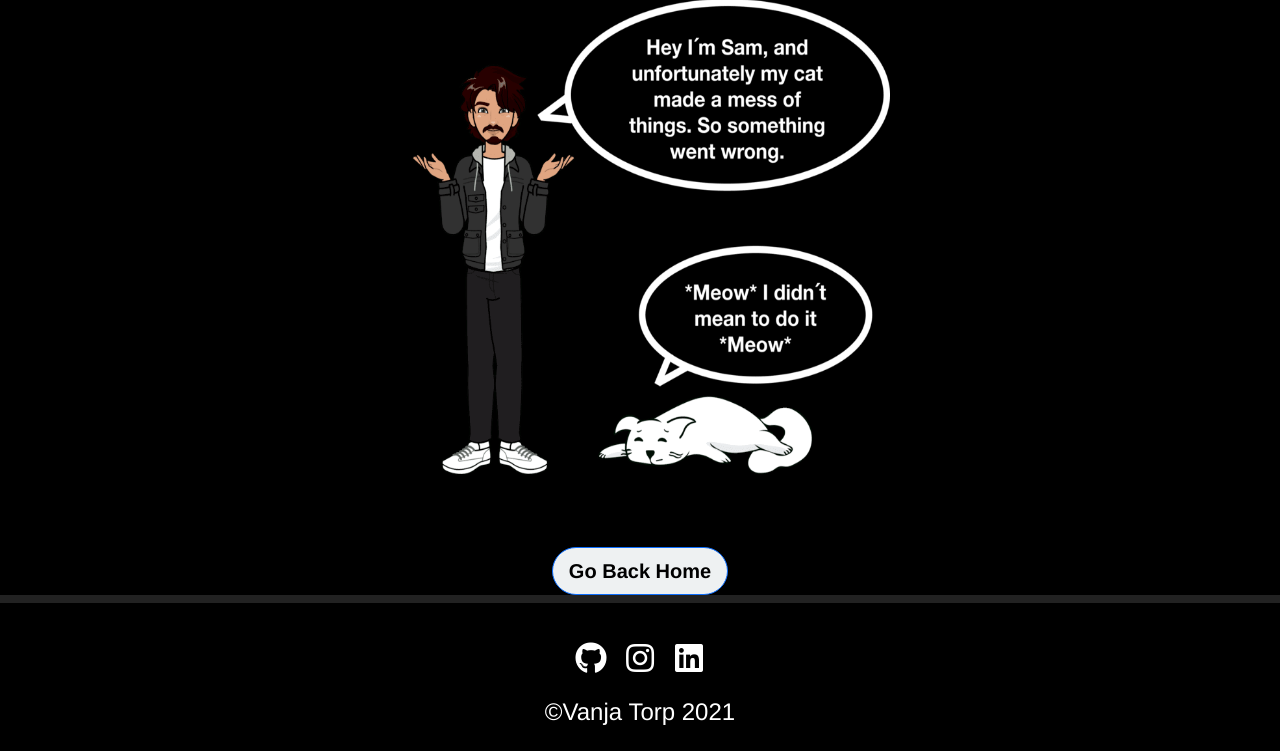
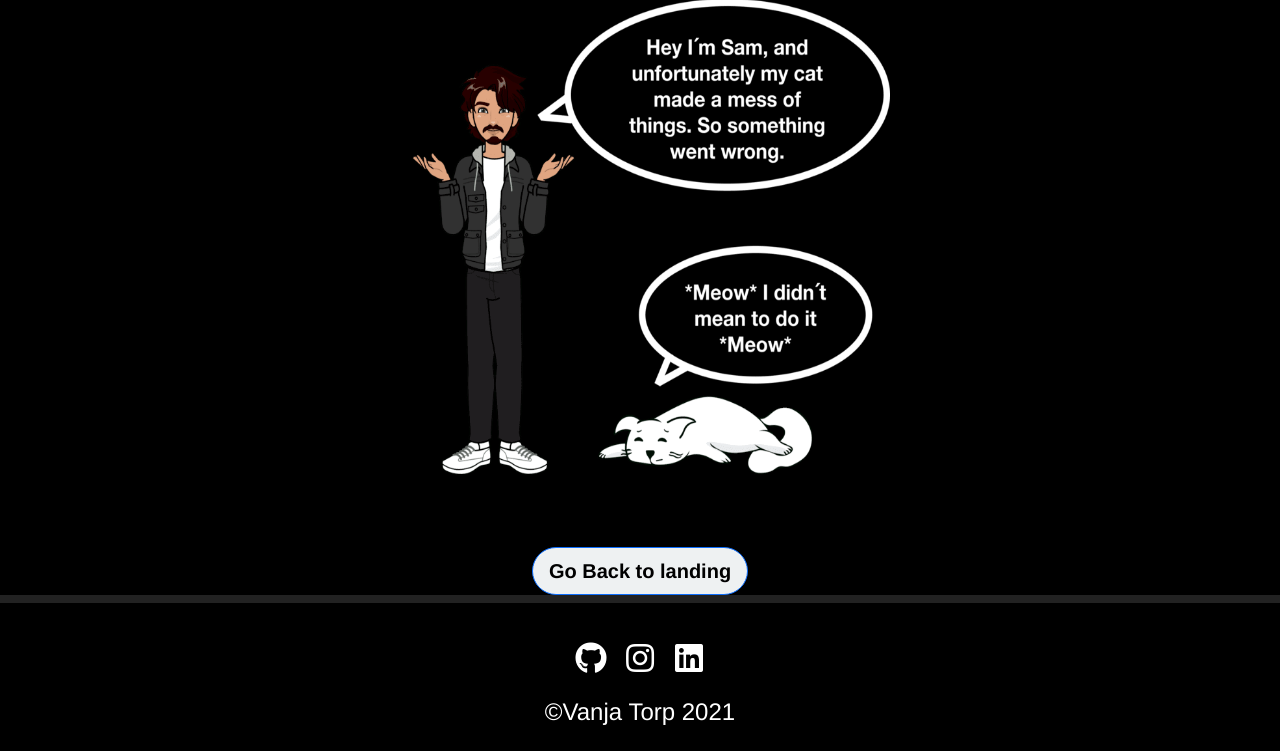
Before and after one commit to VTwin90/VGAME, a Flask app: template templates/500.html in a window 1280 px wide. Shown: the part 119-870 px from the top of the page. Run offline with Flask 2, Linux system fonts and the light colour scheme; the template is opened without the code that fills it, so the values that code supplies are empty; some libraries are stand-ins or nearby versions.

Commit message:
update 500 & 404.html routes

```diff
--- a/templates/404.html
+++ b/templates/404.html
@@ -1,6 +1,5 @@
 {% extends "base.html" %}
 {% block content %}
-
 
 <section class="container">
     <div class="row">
@@ -12,13 +11,13 @@
         </div>
         {% if session.user %}
         <div class="col-sm-12 col-md-6 mx-auto text-center">
-            <a href="{{url_for('get_games', username=session['user'])}}" class="btn btn-lg btn-primary rounded-pill">
+            <a href="{{url_for('/get_games', username=session['user'])}}" class="btn btn-lg btn-primary rounded-pill">
                 Go Back Home
             </a>
         </div>
         {% endif %}
         <div class="col-sm-12 col-md-6 mx-auto text-center">
-            <a href="{{url_for('landing.html')}}" class="btn btn-lg btn-primary rounded-pill">
+            <a href="{{url_for('/landing')}}" class="btn btn-lg btn-primary rounded-pill">
                 Go Back Home
             </a>
         </div>
--- a/templates/500.html
+++ b/templates/500.html
@@ -11,14 +11,14 @@
         </div>
         {% if session.user %}
         <div class="col-sm-12 col-md-6 mx-auto text-center">
-            <a href="{{url_for('get_games', username=session['user'])}}" class="btn btn-lg btn-primary rounded-pill">
+            <a href="{{url_for('/get_games', username=session['user'])}}" class="btn btn-lg btn-primary rounded-pill">
                 Go Back Home
             </a>
         </div>
         {% endif %}
         <div class="col-sm-12 col-md-6 mx-auto text-center">
-            <a href="{{url_for('landing.html')}}" class="btn btn-lg btn-primary rounded-pill">
-                Go Back Home
+            <a href="{{url_for('/landing')}}" class="btn btn-lg btn-primary rounded-pill">
+                Go Back to landing
             </a>
         </div>
     </div>
```
